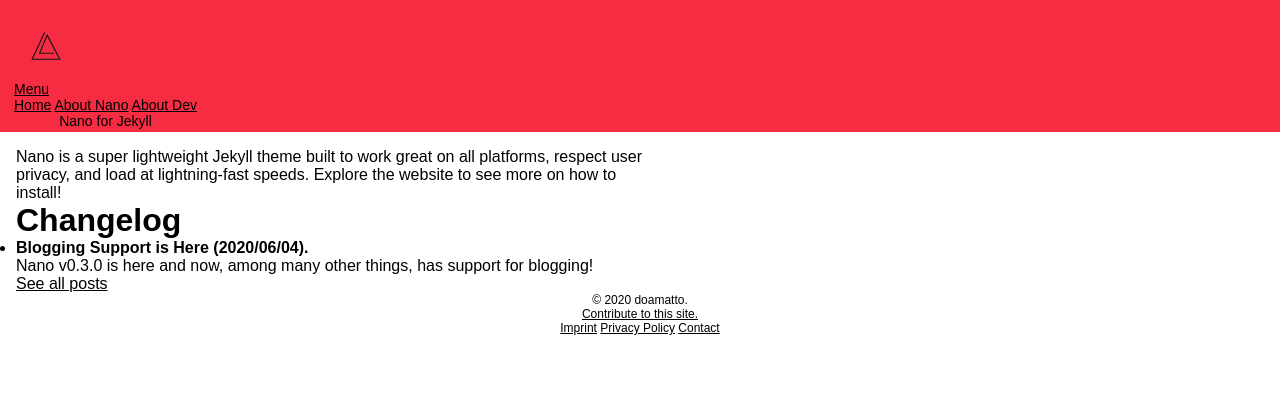
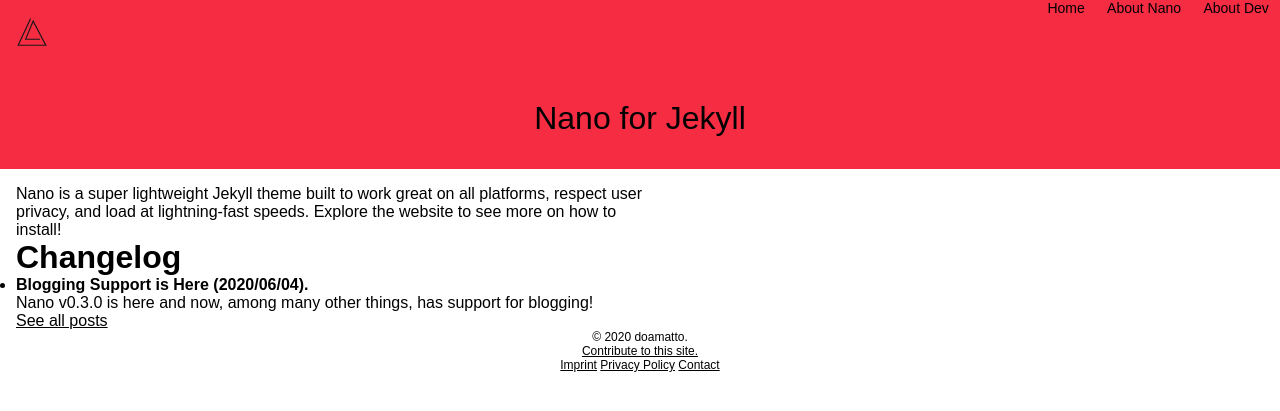
Before and after one commit to fossabot/nano, a Jekyll site: the page built from index.md, in a window 1280 px wide. Shown: the top 411 px of the page. Built offline with Jekyll 4.4.1, drawn with Linux system fonts in a browser that asks for light colours.

Commit message:
Changed boiler for header one last time(TM)

```diff
--- a/_includes/site-header.html
+++ b/_includes/site-header.html
@@ -1,33 +1,30 @@
-<header class="header">
-  <div class="container">
-    <div id="l">
+<header>
   {% if site.logo %}
+    <h1 class="logo">
       <a href="{{ '/' | relative_url }}">
-          <img class="nav_logo" src="{{site.logo}}" width="64px" alt="Home">
+        <img src="{{site.logo}}" width="64px" alt="Home">
       </a>
+    </h1>
   {% endif %}
-    </div>
-    <div id="r">
-      {% if site.disablejs == false %}
-        <a class="menubtn" onclick="nav()">Menu</a>
-      {% else %}
-        <a href="{{ site.navbtnurl }}" class="menubtn">Menu</a>
-      {% endif %}
-      <nav class="nav" id="nav">
+  <nav>
+    <ul>
       {% for item in site.navigation %}
         {% if item.url contains '://' %}
           {% assign url = item.url %}
         {% else %}
           {% assign url = item.url | relative_url %}
         {% endif %}
-          <a href="{{url}}" class="navlink">{{item.title}}</a>
+        <li>
+          <a href="{{url}}">{{item.title}}</a>
+        </li>
       {% endfor %}
+    </ul>
   </nav>
-    </div>
+</header>
+<div class="header">
   {% if site.tagline %}
       <div class="centre">
           <h1>{{site.tagline}}</h1>
       </div>
   {% endif %}
 </div>
-</header>
```
Lines whose indentation alone changed are shown as unchanged.
